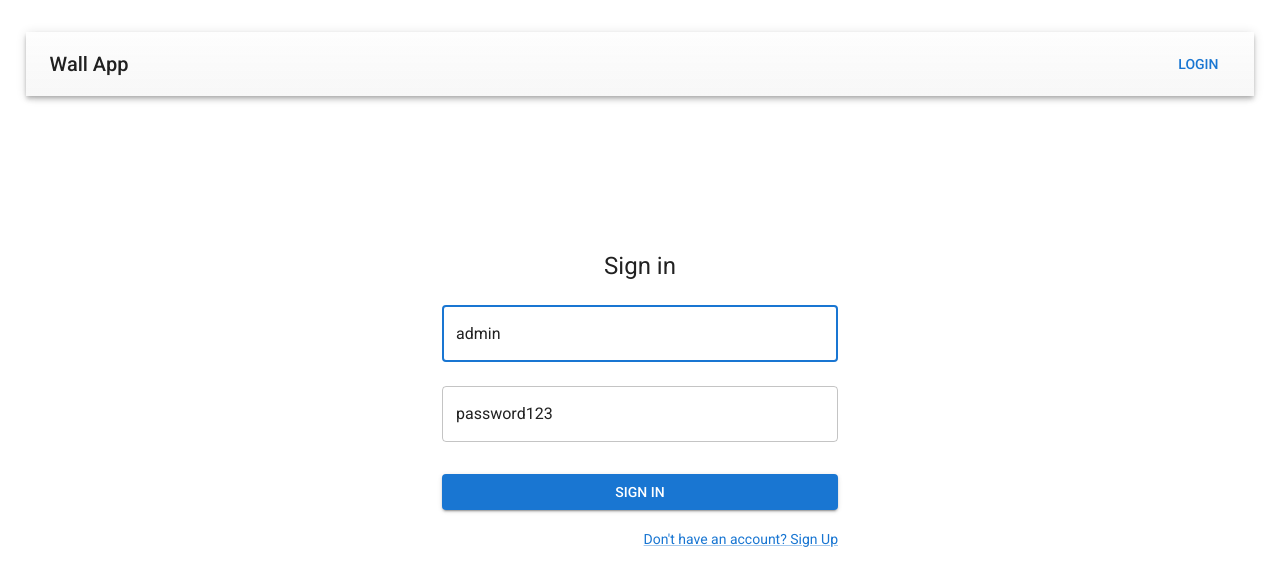
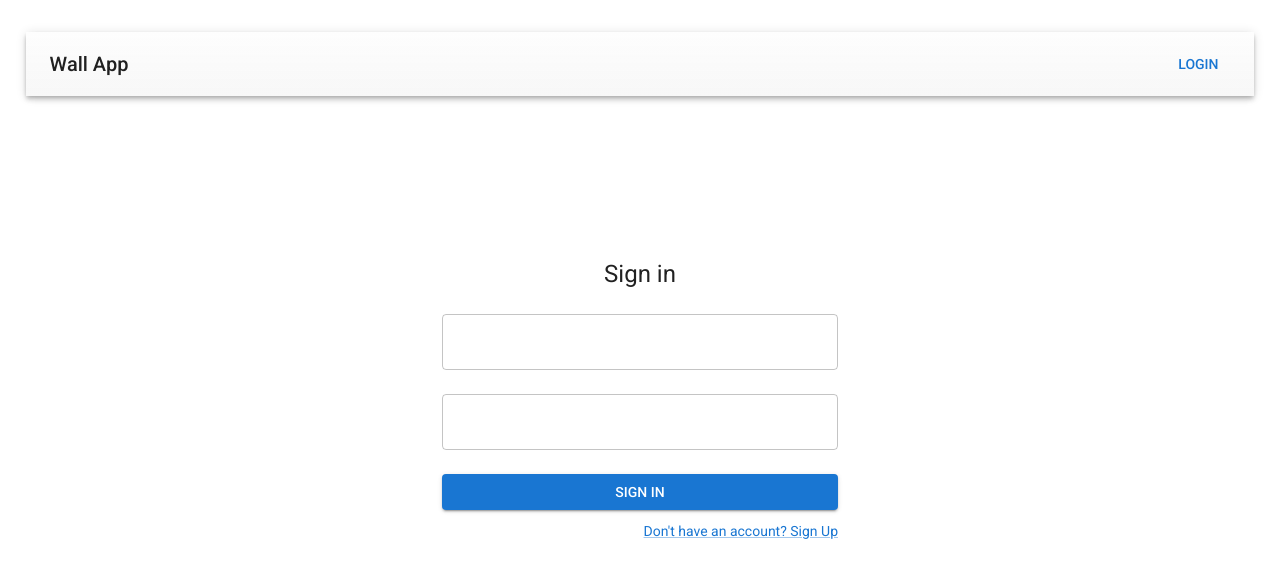
Before and after one commit to Hercilio1/wall-app, a Next.js app: page /login in a window 1280 px wide. Shown: the top 586 px of the page. Built offline with nearby package versions, Linux system fonts and the light colour scheme.

Commit message:
Login Guard added

```diff
--- a/src/app/login/page.tsx
+++ b/src/app/login/page.tsx
@@ -1,8 +1,9 @@
 'use client'
 
-import { useEffect } from 'react'
+import { useEffect, useState } from 'react'
 import { RootState, useAppDispatch } from '@/store/store'
 import { useSelector } from 'react-redux'
+import { redirect } from 'next/navigation'
 
 import Button from '@mui/material/Button'
 import CssBaseline from '@mui/material/CssBaseline'
@@ -13,45 +14,63 @@ import Box from '@mui/material/Box'
 import Typography from '@mui/material/Typography'
 import Container from '@mui/material/Container'
 import { login } from '@/store/actions/authActions'
+import { Alert } from '@mui/material'
+import LoginGuard from '@/components/auth/LoginGuard'
 
 export default function Login() {
+  const [username, setUsername] = useState('')
+  const [password, setPassword] = useState('')
+
   const dispatch = useAppDispatch()
-  const { entries, loading, error, currentPage } = useSelector(
-    (state: RootState) => state.entries
-  )
+  const { loading, error } = useSelector((state: RootState) => state.auth)
+
+  useEffect(() => {
+    if (loading === 'succeeded') {
+      redirect('/')
+    }
+  }, [loading])
 
   const handleSubmit = (event: React.FormEvent<HTMLFormElement>) => {
     event.preventDefault()
-    const data = new FormData(event.currentTarget)
 
     dispatch(
       login({
-        username: data.get('email') as string,
-        password: data.get('password') as string,
+        username: username as string,
+        password: password as string,
       })
     )
   }
 
   return (
+    <LoginGuard>
       <Container component="main" maxWidth="xs" className="h-full">
         <CssBaseline />
         <Box className="flex flex-col items-center justify-center h-full">
           <Typography component="h1" variant="h5">
             Sign in
           </Typography>
-        <Box component="form" onSubmit={handleSubmit} noValidate sx={{ mt: 1 }}>
+          <Box
+            component="form"
+            onSubmit={handleSubmit}
+            noValidate
+            sx={{ mt: 1 }}
+          >
             <TextField
               margin="normal"
-            name="email"
-            value="admin"
+              value={username}
+              onChange={(e: React.ChangeEvent<HTMLInputElement>) =>
+                setUsername(e.target.value)
+              }
               required
               fullWidth
-            autoFocus
             />
             <TextField
               margin="normal"
-            name="password"
-            value="password123"
+              type="password"
+              value={password}
+              onChange={(e: React.ChangeEvent<HTMLInputElement>) =>
+                setPassword(e.target.value)
+              }
               required
               fullWidth
             />
@@ -59,11 +78,17 @@ export default function Login() {
               type="submit"
               fullWidth
               variant="contained"
-            sx={{ mt: 3, mb: 2 }}
+              disabled={loading === 'loading'}
+              sx={{ mt: 2 }}
             >
               Sign In
             </Button>
-          <Grid container>
+            {loading === 'failed' && (
+              <Alert sx={{ mt: 2 }} severity="error">
+                {error}
+              </Alert>
+            )}
+            <Grid container className="mt-2">
               <Grid item xs></Grid>
               <Grid item>
                 <Link href="#" variant="body2">
@@ -74,5 +99,6 @@ export default function Login() {
           </Box>
         </Box>
       </Container>
+    </LoginGuard>
   )
 }
--- /dev/null
+++ b/src/components/auth/LoginGuard.tsx
@@ -0,0 +1,31 @@
+'use client'
+
+import { ReactNode, useEffect, useState } from 'react'
+import { useSelector } from 'react-redux'
+import { useRouter } from 'next/navigation'
+import { RootState } from '@/store/store'
+
+interface LoginGuardProps {
+  children: ReactNode
+}
+
+const LoginGuard: React.FC<LoginGuardProps> = ({ children }) => {
+  const { accessToken } = useSelector((state: RootState) => state.auth)
+  const router = useRouter()
+
+  const [domLoaded, setDomLoaded] = useState(false)
+
+  useEffect(() => {
+    setDomLoaded(true)
+  }, [])
+
+  useEffect(() => {
+    if (accessToken) {
+      router.replace('/')
+    }
+  }, [accessToken, router])
+
+  return <>{domLoaded && !accessToken && <>{children}</>}</>
+}
+
+export default LoginGuard
--- a/src/components/common/Header.tsx
+++ b/src/components/common/Header.tsx
@@ -2,6 +2,7 @@
 
 import { AppBar, Toolbar, Typography } from '@mui/material'
 import { Button } from '@mui/material'
+import Link from 'next/link'
 
 export default function Header() {
   return (
@@ -28,7 +29,9 @@ export default function Header() {
         >
           Wall App
         </Typography>
-        <Button color="primary">Login</Button>
+        <Button color="primary" href="/login" LinkComponent={Link}>
+          Login
+        </Button>
       </Toolbar>
     </AppBar>
   )
--- a/src/services/auth.ts
+++ b/src/services/auth.ts
@@ -15,6 +15,12 @@ export function login(username: string, password: string): Promise<Auth> {
           access_token: response.data.access_token,
           refresh_token: response.data.refresh_token,
         } as Auth
+      }
+      throw new Error('Authentication failed')
+    })
+    .catch((error) => {
+      if (error?.response?.data?.error_description) {
+        throw new Error(error.response.data.error_description)
       }
       throw new Error('Authentication failed')
     })
@@ -36,4 +42,10 @@ export function refreshTokens(refreshToken: string): Promise<Auth> {
       }
       throw new Error('Authentication failed')
     })
+    .catch((error) => {
+      if (error?.response?.data?.error_description) {
+        throw new Error(error.response.data.error_description)
+      }
+      throw new Error('Authentication failed')
+    })
 }
--- a/src/store/reducers/authReducer.ts
+++ b/src/store/reducers/authReducer.ts
@@ -4,6 +4,8 @@ import { login, renewAccessToken } from '@/store/actions/authActions'
 interface TokenState {
   accessToken: string | null
   refreshToken: string | null
+  loading: 'idle' | 'loading' | 'succeeded' | 'failed'
+  error: string | undefined
 }
 
 const initialState: TokenState = {
@@ -13,6 +15,8 @@ const initialState: TokenState = {
     typeof window !== 'undefined'
       ? localStorage.getItem('refresh_token')
       : null,
+  loading: 'idle',
+  error: undefined,
 }
 
 const authSlice = createSlice({
@@ -32,13 +36,30 @@ const authSlice = createSlice({
   },
   extraReducers: (builder) => {
     builder
+      .addCase(login.pending, (state) => {
+        state.loading = 'loading'
+      })
+      .addCase(renewAccessToken.pending, (state) => {
+        state.loading = 'loading'
+      })
       .addCase(login.fulfilled, (state, action) => {
+        state.loading = 'succeeded'
         state.accessToken = action.payload.access_token
         state.refreshToken = action.payload.refresh_token
       })
       .addCase(renewAccessToken.fulfilled, (state, action) => {
+        state.loading = 'succeeded'
         state.accessToken = action.payload.access_token
         state.refreshToken = action.payload.refresh_token
+      })
+      .addCase(login.rejected, (state, action) => {
+        state.loading = 'failed'
+        state.error = action.payload as string
+        console.log(action)
+      })
+      .addCase(renewAccessToken.rejected, (state, action) => {
+        state.loading = 'failed'
+        state.error = action.payload as string
       })
   },
 })
```
Lines whose indentation alone changed are shown as unchanged.
